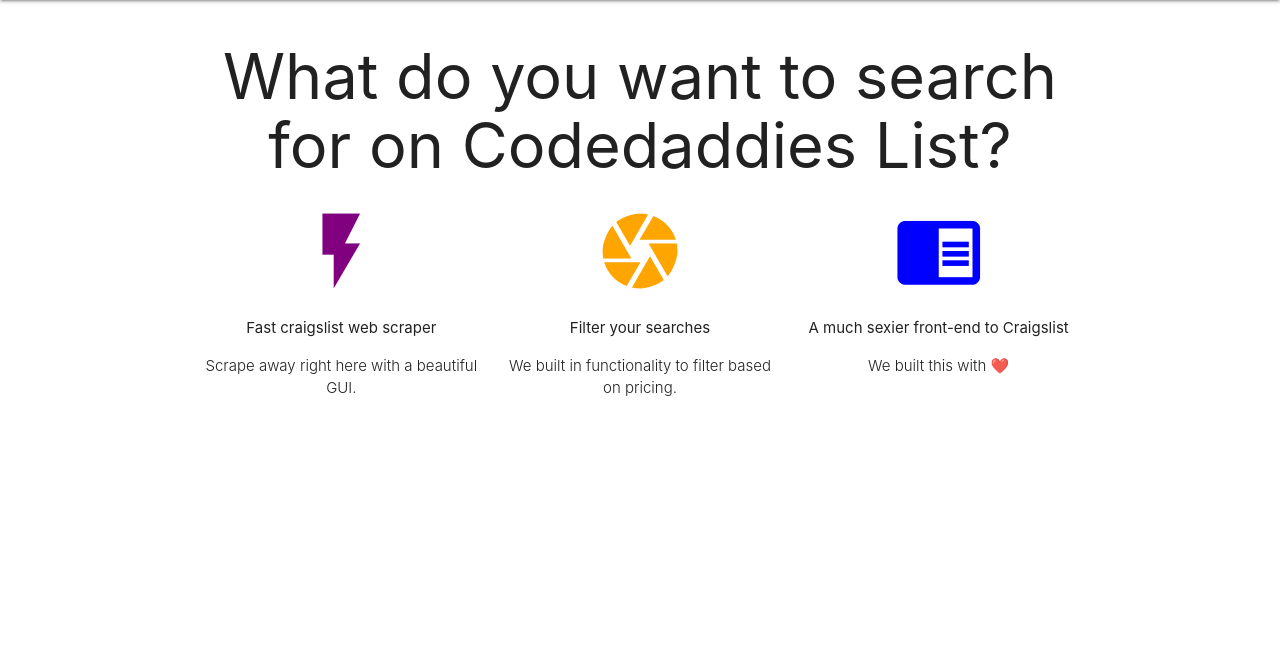
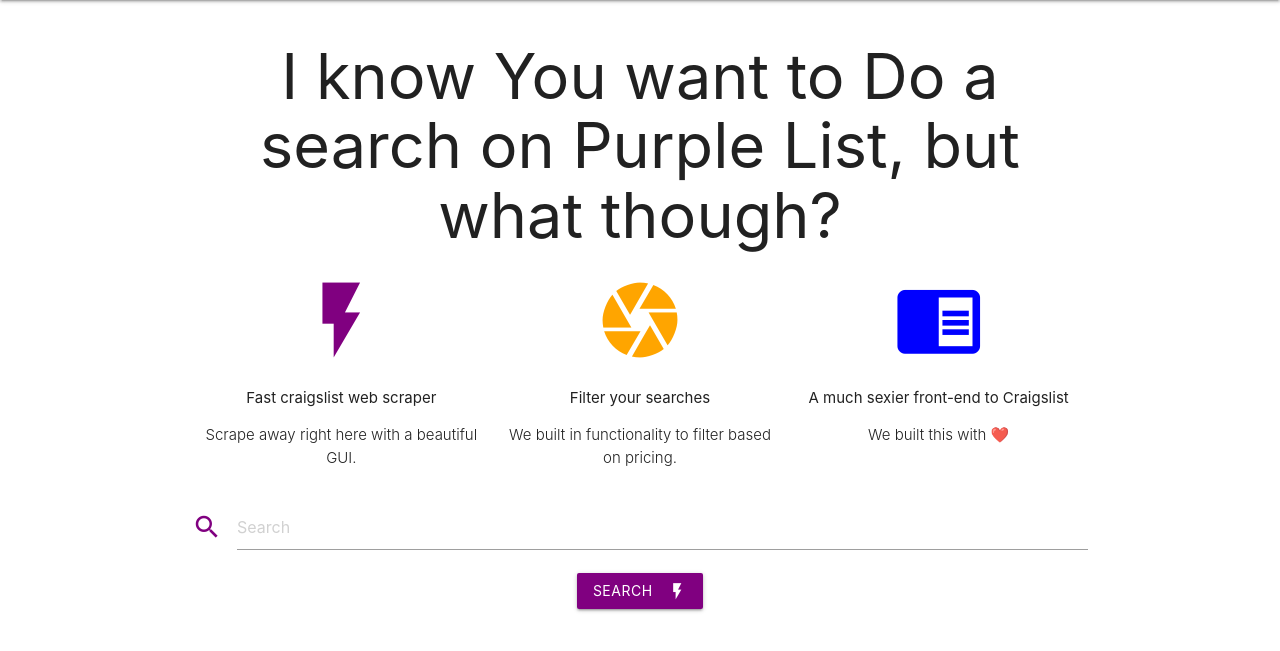
Before and after one commit to Andyphied/Purple-List-A-Criagslist-Clone-, a Django app: page / in a window 1280 px wide. Shown: the part 64-715 px from the top of the page. Run offline with Django 3.2, Linux system fonts and the light colour scheme.

Commit message:
Added Criagslist Search Functionality to It

```diff
--- a/my_app/views.py
+++ b/my_app/views.py
@@ -1,8 +1,84 @@
+import requests
+import urllib
+from urllib.request import urlopen as uReq
+from bs4 import BeautifulSoup
 from django.shortcuts import render
+from requests.compat import quote_plus
+from .models import Search
+import re
 
-# Create your views here.
+
+BASE_CRAIGLIST_URL ="https://sfbay.craigslist.org/search/?query={}"
+BASE_IMAGE_URL = 'https://images.craigslist.org/{}_300x300.jpg'
+
+
+
+''' Render Home Page'''
 def home(request):
     return render (request, template_name='base.html')
 
+
+''' Search Function'''
 def new_search(request):
-    return render (request, template_name='my_app/new_search.html')
+    #Get data from search box
+    search = request.POST.get('search')
+
+    #Interacting With db to save searvh data(populating data)
+    Search.objects.create(search=search)
+
+
+    '''Webscrapping Engine'''
+    final_url = BASE_CRAIGLIST_URL.format(quote_plus(search))
+    # Getting the webpage.
+
+    response = uReq(final_url)
+    # Extracting the webpage HTML codes.
+    data = response.read()
+    # Creating a Beautiful Soup Object.
+    soup =  BeautifulSoup(data, 'html.parser')
+    # closing connection
+    response.close()
+    # Extracting all the <li> tag whose class is 'result-row' into a list.
+    search_listings = soup.find_all('li', {'class': 'result-row'})
+
+    final_postings= []
+
+    # To acess each List.
+    for ad in search_listings:
+        post_title = ad.find(class_='result-title').text #Extracting the Title of the Ad.
+        post_url = ad.find('a').get('href') #Extracting the Link to Ad Exact Page.
+
+        '''Checking if the Price can be extracted in the Search Page'''
+
+        if ad.find(class_='result-price'):
+            post_price = ad.find(class_='result-price').text #Extracting the Price in an Ad.
+        else:
+            post_price= 'N/A'
+            #Webcraping the from the Ad Url
+            ''' new_response = requests.get(post_url)
+            new_data = new_response.text
+            new_soup =  BeautifulSoup(new_data, 'html.parser')
+            post_text = new_soup.find(id='postingbody').text
+
+            r1 = re.findall(r'\$\w+', post_text)
+            if r1:
+                post_price =r1[0]
+            else:
+                post_price = 'N/A' '''
+
+        if ad.find(class_='result-image').get('data-ids'):
+            post_image_id = ad.find(class_='result-image').get('data-ids').split(',')[0].split(':')[1]
+            post_image_url = BASE_IMAGE_URL.format(post_image_id)
+        else:
+            post_image_url = 'https://cdn.pixabay.com/photo/2018/02/14/12/44/business-cards-3152885_960_720.jpg'
+
+
+        final_postings.append((post_title, post_url, post_price, post_image_url))
+
+
+
+    content={
+        "search": search,
+        "final_postings": final_postings,
+    }
+    return render (request, template_name='my_app/new_search.html', context = content)
--- a/static/css/style.css
+++ b/static/css/style.css
@@ -0,0 +1,9 @@
+.card{
+    height: 400px;
+    overflow: hidden;
+}
+
+.card-image{
+    height: 250px;
+    overflow: hidden;
+}
--- a/templates/base.html
+++ b/templates/base.html
@@ -25,7 +25,7 @@
     </nav>
 
     <div class="container">
-        <h1 style="text-align: center">What do you want to search for on Codedaddies List?</h1>
+        <h1 style="text-align: center"> I know You want to Do a search on Purple List, but what though?</h1>
         <div class="row">
             <div class="col s4">
                 <!-- Promo Content 1 goes here -->
@@ -56,6 +56,19 @@
         </div>
 
 
+        <form action= "{% url 'new_search' %}" method="post">
+            {% csrf_token %}
+                <div class="input-field col s6">
+                    <i class="material-icons prefix" style="color: purple">search </i>
+                    <input id="search" name= "search" placeholder="Search">
+                </div>
+                <div class="center">
+                    <button class="btn waves-effect waves-light" style="background-color: purple" type="submit" name="action">Search
+                        <i class="material-icons right">flash_on</i>
+                    </button>
+                </div>
+        </form>
+
         {% block content %}
 
         {% endblock content %}
```
Also changed, not shown: templates/my_app/new_search.html (+20 -12 lines), my_app/migrations/0001_initial.py (added).
